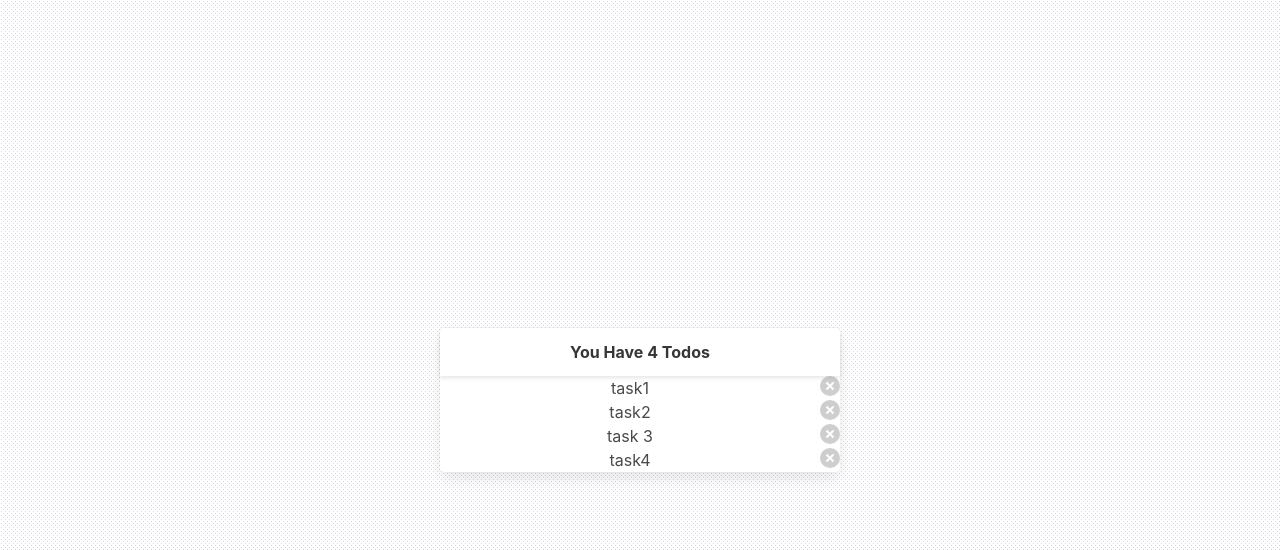
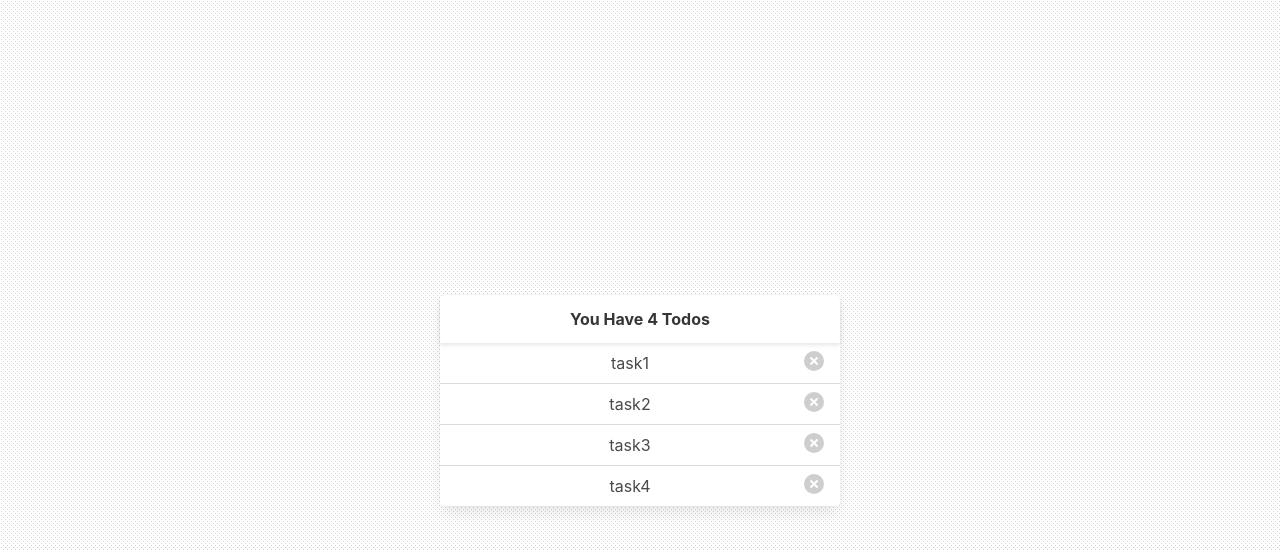
Before and after one commit to tugcekonuklar/frauenloop-todo-app, a React (Create React App) app: page / in a window 1280 px wide. Shown: the top 550 px of the page. Built offline with nearby package versions, Linux system fonts and the light colour scheme.

Commit message:
feat: improve styles

```diff
--- a/src/App.css
+++ b/src/App.css
@@ -37,9 +37,6 @@
   }
 }
 
-
-
-
 form {
   display: flex;
   padding: 10px;
--- a/src/App.js
+++ b/src/App.js
@@ -7,7 +7,7 @@ import {TodoList} from './components/todo-list/todo-list.component'
 class App extends React.Component {
 
   state = {
-    tasks : ['task1','task2','task 3', 'task4']
+    tasks : ['task1','task2','task3', 'task4']
   }
 
   render() {
--- a/src/components/todo-list/todo-list.component.jsx
+++ b/src/components/todo-list/todo-list.component.jsx
@@ -4,7 +4,7 @@ export function TodoList(props) {
 
     // const todos = props.tasks.map((task, index) => console.log(task + index));
 
-    return (<div>
+    return (<div className="list-wrapper">
         {props.tasks.map((task, index) => <Todo key={index} task={task}></Todo>)}
     </div>);
 }
--- /dev/null
+++ b/src/components/todo/todo.style.css
@@ -0,0 +1,14 @@
+.list-item:not(:last-child) {
+    border-bottom: 1px solid #dbdbdb;
+}
+.list-item:first-child {
+    border-top-left-radius: 4px;
+    border-top-right-radius: 4px;
+}
+.list-item:not(a) {
+    color: #4a4a4a;
+}
+.list-item {
+    display: block;
+    padding: .5em 1em;
+}
```
Also changed, not shown: src/components/todo/todo.component.jsx (+5 -2 lines).
